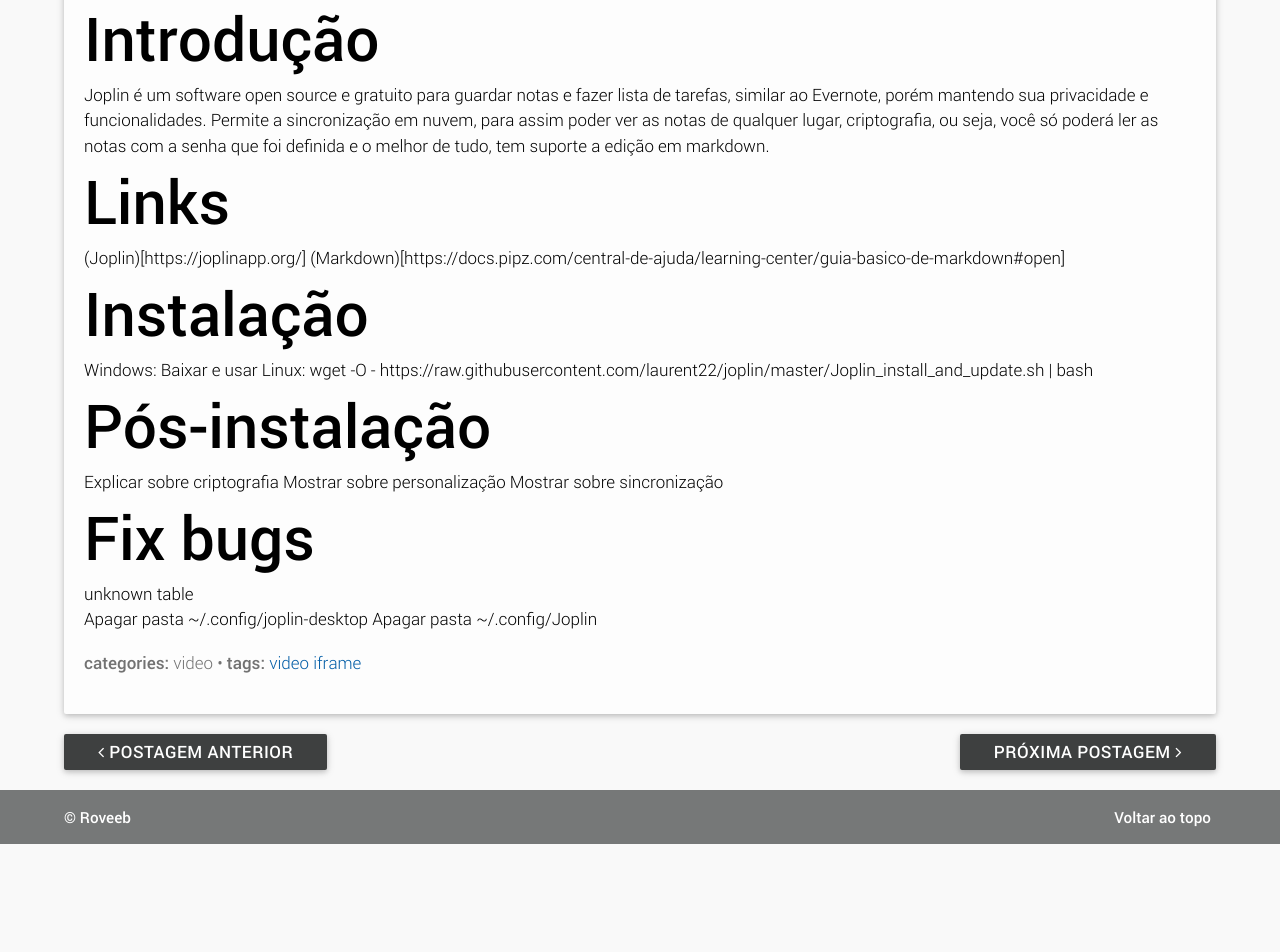
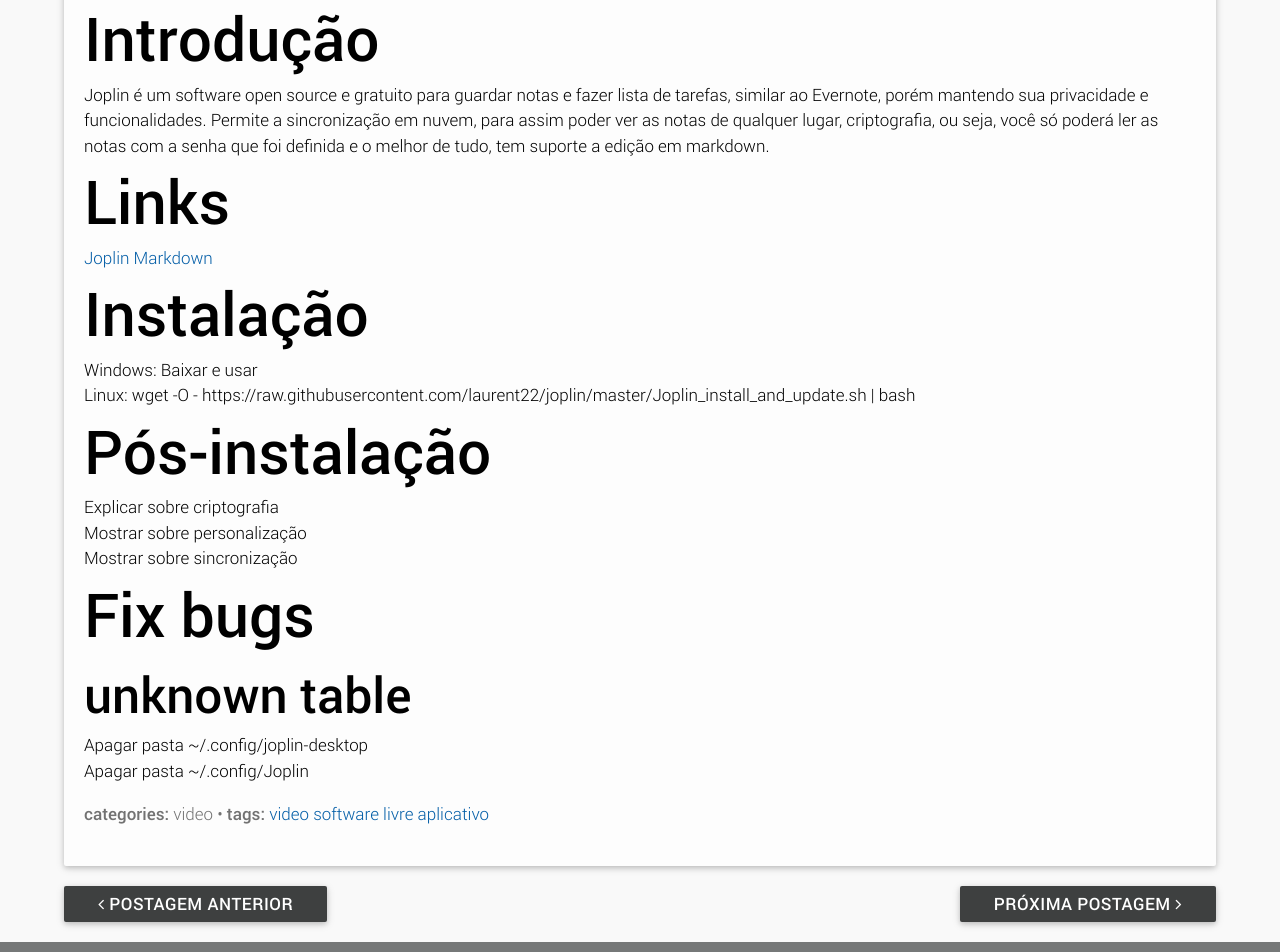
Before and after one commit to Roveeb/roveeb.github.io, a Jekyll site: the page built from _posts/2020-06-30-como-instalar-o-joplin.md, in a window 1280 px wide and 1400 px high, scrolled down 579 px. Shown: the part 404-1356 px from the top of the window. Built offline with Jekyll 4.4.1, drawn with Linux system fonts in a browser that asks for light colours; before the commit the page ends 1827 px from its top, so only the background shows below that.

Commit message:
Update 2020-06-30-como-instalar-o-joplin.md

```diff
--- a/_posts/2020-06-30-como-instalar-o-joplin.md
+++ b/_posts/2020-06-30-como-instalar-o-joplin.md
@@ -5,7 +5,7 @@
 yt-video-id: WTsnz1c4Puw
 homedisplay: iframe
 title: O MELHOR aplicativo GRÁTIS para ANOTAÇÕES - Joplin
-tags: [video, iframe]
+tags: [video, software livre, aplicativo]
 category: [video]
 ---
 
@@ -15,25 +15,25 @@
 Permite a sincronização em nuvem, para assim poder ver as notas de qualquer lugar, criptografia, ou seja, você só poderá ler as notas com a senha que foi definida e o melhor de tudo, tem suporte a edição em markdown.
 
 ## Links
-(Joplin)[https://joplinapp.org/]
-(Markdown)[https://docs.pipz.com/central-de-ajuda/learning-center/guia-basico-de-markdown#open]
+[Joplin](https://joplinapp.org/)
+[Markdown](https://docs.pipz.com/central-de-ajuda/learning-center/guia-basico-de-markdown#open)
 
 ## Instalação
 
-Windows: Baixar e usar
+Windows: Baixar e usar <br />
 Linux: wget -O - https://raw.githubusercontent.com/laurent22/joplin/master/Joplin_install_and_update.sh | bash
 
 
 ## Pós-instalação
 
-Explicar sobre criptografia
-Mostrar sobre personalização
-Mostrar sobre sincronização
+Explicar sobre criptografia <br />
+Mostrar sobre personalização <br />
+Mostrar sobre sincronização <br />
 
 
 ## Fix bugs
 
-unknown table
+### unknown table
 
-Apagar pasta ~/.config/joplin-desktop
+Apagar pasta ~/.config/joplin-desktop <br />
 Apagar pasta ~/.config/Joplin
```
